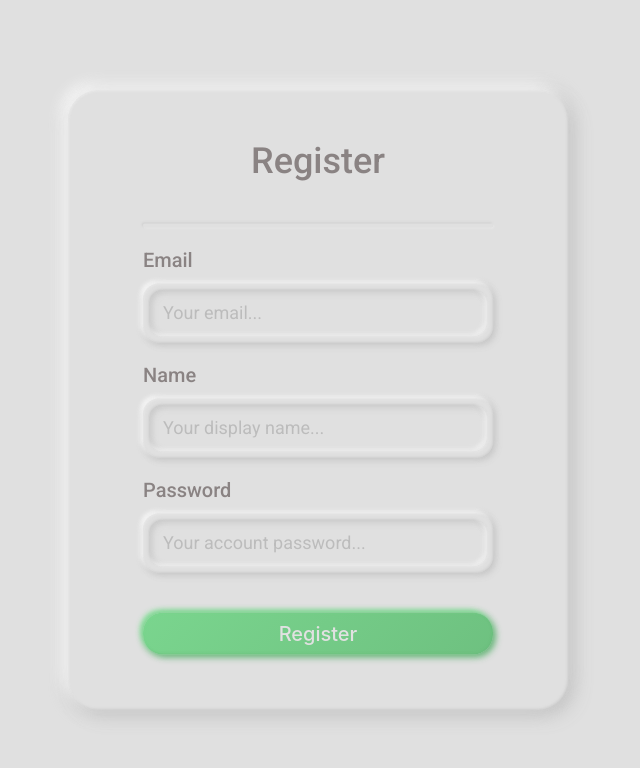
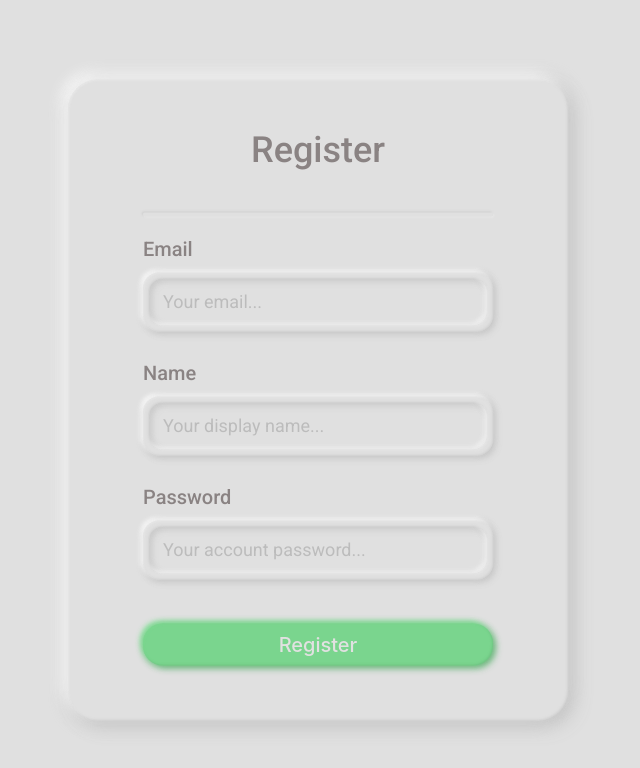
Before and after one commit to Prokopevs/Todo-desk, a React (Create React App) app: page /register in a window 1280 px wide. Shown: the top 768 px of the page, without its empty margins (322-962 px from the left). Built offline with nearby package versions, Linux system fonts and the light colour scheme.

Commit message:
add delete task logic in dnd

```diff
--- a/package.json
+++ b/package.json
@@ -29,6 +29,7 @@
     "react-beautiful-dnd": "^13.1.0",
     "react-css-modules": "^4.7.11",
     "react-dom": "^18.2.0",
+    "react-hook-form": "^7.34.0",
     "react-redux": "^8.0.2",
     "react-router-dom": "6",
     "react-scripts": "5.0.1",
--- a/src/App.tsx
+++ b/src/App.tsx
@@ -1,22 +1,29 @@
-import React from 'react';
-import DashBoard from './pages/DashBoard';
-import LoginForm from './pages/LoginForm'
-import { Routes, Route, Navigate } from 'react-router-dom'
-import RegisterForm from './pages/RegisterForm';
-import Errors from './pages/Errors';
-import { useAppSelector, useAppDispatch } from './hooks/redux'
-import { checkAuth, setAuth } from './Store/reducers/authorizationSlice';
-import Static from './pages/Static';
-import Home from './pages/Home';
+import React from "react";
+import DashBoard from "./pages/DashBoard";
+import LoginForm from "./pages/LoginForm"
+import { Routes, Route, Navigate } from "react-router-dom"
+import RegisterForm from "./pages/RegisterForm";
+import Errors from "./pages/Errors";
+import { useAppSelector, useAppDispatch } from "./hooks/redux"
+import { checkAuth, setAuth } from "./Store/reducers/authorizationSlice";
+import Static from "./pages/Static";
+import Home from "./pages/Home";
 
 const App = () => {
     const dispatch = useAppDispatch()
-    const user = useAppSelector(state => state.authorizationSlice)
-    const { isLoading, isAuth } = useAppSelector(state => state.authorizationSlice)
-    const [authorizationClick, setAuthorizationClick] = React.useState<boolean>(false)
+    const { isLoading } = useAppSelector(state => state.authorizationSlice)
+    const [loginClick, setloginClick] = React.useState<boolean>(false)
+    const [registerClick, setRegisterClick] = React.useState<boolean>(false)
+
+    const rememberMe = localStorage.getItem("rememberMe")
+    const token = localStorage.getItem("token")
+    const checkReboot = sessionStorage.getItem("checkReboot") // при перезагрузке в sessionStorage есть значение, из за этого токен не удаляется. Но если мы закроем вкладку sessionStorage умрет и при следующем входе код в if сможет выполниться
 
     React.useEffect(() => {
-        if (localStorage.getItem('token')) {
+        if(rememberMe === "false" && token && !checkReboot) {
+            localStorage.removeItem("token");
+        }
+        if (localStorage.getItem("token")) {
             dispatch(checkAuth())
         } else{
             dispatch(setAuth(false))
@@ -28,14 +35,14 @@ const App = () => {
     }
 
     return (
-        <div className='container'>
+        <div className="container">
             <Routes>
                 <Route path="/" element={<Home />} />
                 <Route path="/static" element={<Static />} />
                 <Route path="/dashboard" element={<DashBoard />} />
-                <Route path="/login" element={<LoginForm loginClick={authorizationClick} setloginClick={setAuthorizationClick}  />} />
-                <Route path="/register" element={<RegisterForm registerClick={authorizationClick} setRegisterClick={setAuthorizationClick}/>} />
-                <Route path='errors' element={<Errors />} />
+                <Route path="/login" element={<LoginForm loginClick={loginClick} setloginClick={setloginClick}  />} />
+                <Route path="/register" element={<RegisterForm registerClick={registerClick} setRegisterClick={setRegisterClick}/>} />
+                <Route path="errors" element={<Errors />} />
             </Routes>
         </div>
     );
--- a/src/components/ModalWindow.tsx
+++ b/src/components/ModalWindow.tsx
@@ -20,9 +20,11 @@ const ModalWindow: React.FC<IDesk> = ({ active, setActive }) => {
                         </div>
 
                         <p className="modalWindow__text-description">Priority</p>
-                        <button className="button__big">High</button>
+                        <button className="button__big button__big-mr-1">High</button>
 
-                        <button className="button__big button__big-green">Submit</button>
+                        <div className="block__line block__line-form"></div>
+
+                        <button className="button__big button__big-green button__big-mb">Submit</button>
                     </div>
 
                     <div className="close" onClick={() => setActive(false)}>
--- /dev/null
+++ b/src/models/ILoginForm.ts
@@ -0,0 +1,4 @@
+export interface ILoginForm {
+    loginClick: boolean
+    setloginClick: (...args: boolean[]) => void
+}
--- /dev/null
+++ b/src/models/IRegisterForm.ts
@@ -0,0 +1,4 @@
+export interface IRegisterForm {
+    registerClick: boolean
+    setRegisterClick: (...args: boolean[]) => void
+}
--- a/src/pages/LoginForm.tsx
+++ b/src/pages/LoginForm.tsx
@@ -1,21 +1,27 @@
 import React from "react"
+import { useForm, SubmitHandler } from "react-hook-form";
 import { NeuToggle } from "neumorphism-react"
-import { Link, useNavigate } from "react-router-dom"
+import { Link } from "react-router-dom"
+import { useAppDispatch, useAppSelector } from '../hooks/redux'
+import { login, setRememberMe } from '../Store/reducers/authorizationSlice'
+import { AuthRedirect } from "../helpers/AuthRedirect"
+import { ILoginForm } from "../models/ILoginForm";
 
-import { useAppDispatch, useAppSelector } from "../hooks/redux"
-import { login } from "../Store/reducers/authorizationSlice"
-import { AuthRedirect } from "../helpers/AuthRedirect"
+type Inputs = {
+    password: string,
+    email: string,
+  };
 
-const LoginForm = ({ loginClick, setloginClick }) => {
-    const [email, setEmail] = React.useState<string>("")
-    const [password, setPassword] = React.useState<string>("")
+const LoginForm: React.FC<ILoginForm> = ({ loginClick, setloginClick }) => {
+    const dispatch = useAppDispatch()
+    const {isAuth, rememberMe} = useAppSelector(state => state.authorizationSlice)
 
-    const dispatch = useAppDispatch()
-    const isAuth = useAppSelector((state) => state.authorizationSlice.isAuth)
-
-    const onClickLogin = (email, password) => {
-        dispatch(login(email, password))
+    const { register, handleSubmit, reset, formState: { errors } } = useForm<Inputs>({mode: "onBlur"});
+    const onSubmit: SubmitHandler<Inputs> = (data) => {
+        const { email, password } = data
+        dispatch(login(email, password, rememberMe))
         setloginClick(true)
+        reset()
     }
 
     AuthRedirect(loginClick, setloginClick)
@@ -27,44 +33,50 @@ const LoginForm = ({ loginClick, setloginClick }) => {
                     <p className="login__form_name text-center">Login</p>
                     <div className="block__line block__line-form"></div>
 
+                    <form onSubmit={handleSubmit(onSubmit)}>
                         <p className="login__form_data_name">Email</p>
-                    <div className="form__input_holder">
+                        <div className={errors?.email ? "form__input_holder error-holder" : "form__input_holder"}>
                             <input
                                 placeholder="Your email..."
                                 type="email"
-                            className="form__input"
-                            value={email}
-                            onChange={(e) => setEmail(e.target.value)}
+                                className={errors?.email ? "form__input error-input" : "form__input"}
+                                autoComplete="off"
+                                {...register("email",
+                                 { required: "cannot be empty" })}
                             ></input>
                         </div>
+
+                        <div className="error__message">
+                            {errors?.email && <p className="error__message_text">{errors?.email?.message}</p>}
+                        </div>
+
                         <p className="login__form_data_name">Password</p>
-                    <div className="form__input_holder">
+                        <div className={errors?.password ? "form__input_holder error-holder" : "form__input_holder"}>
                             <input
                                 placeholder="Your account password..."
                                 type="password"
-                            className="form__input"
-                            value={password}
-                            onChange={(e) => setPassword(e.target.value)}
+                                className={errors?.password ? "form__input error-input" : "form__input"}
+                                {...register("password",
+                                 { required: "cannot be empty" })}
                             ></input>
+                        </div>
+
+                        <div className="error__message">
+                            {errors?.password && <p className="error__message_text">{errors?.password?.message}</p>}
                         </div>
 
                         <div className="login__form_remember">
                             <NeuToggle
                                 size="small"
-                            onChange={(value) =>
-                                console.log("new toggle value : ", value)
-                            }
+                                onChange={(value) => dispatch(setRememberMe(value))}
                             />
                             <p className="login__form_remember_text">Remember me</p>
                         </div>
 
-                    <button
-                        className="button__big button__big-green button__big-green-mr"
-                        onClick={() => onClickLogin(email, password)}
-                    >
+                        <button type="submit" className="button__big button__big-green">
                             Login
                         </button>
-
+                    </form>
                     <p className="login__form_new">New user?</p>
                     <p className="login__form_new login__form_new-mb">
                         You can create you account{" "}
--- a/src/pages/RegisterForm.tsx
+++ b/src/pages/RegisterForm.tsx
@@ -1,19 +1,27 @@
 import React from "react"
-import { registration } from "../Store/reducers/authorizationSlice"
-import { useAppSelector, useAppDispatch } from "../hooks/redux"
+import { useForm, SubmitHandler } from "react-hook-form";
+import { registration } from '../Store/reducers/authorizationSlice'
+import { useAppSelector, useAppDispatch } from '../hooks/redux'
 import { AuthRedirect } from "../helpers/AuthRedirect"
+import { IRegisterForm } from "../models/IRegisterForm"
 
-const RegisterForm = ({ registerClick, setRegisterClick }) => {
-    const [email, setEmail] = React.useState<string>("")
-    const [name, setName] = React.useState<string>("")
-    const [password, setPassword] = React.useState<string>("")
-    const isAuth = useAppSelector((state) => state.authorizationSlice.isAuth)
 
+type Inputs = {
+    name: string,
+    email: string,
+    password: string,
+};
+
+const RegisterForm: React.FC<IRegisterForm> =({ registerClick, setRegisterClick }) => {
+    const isAuth = useAppSelector(state => state.authorizationSlice.isAuth)
     const dispatch = useAppDispatch()
 
-    const onClickRegister = (email, name, password) => {
+    const { register, handleSubmit, reset, formState: { errors } } = useForm<Inputs>({mode: "onBlur"});
+    const onSubmit: SubmitHandler<Inputs> = (data) => {
+        const { email, name, password } = data
         dispatch(registration(email, name, password))
         setRegisterClick(true)
+        reset()
     }
 
     AuthRedirect(registerClick, setRegisterClick)
@@ -25,43 +33,66 @@ const RegisterForm = ({ registerClick, setRegisterClick }) => {
                     <p className="register__form_name text-center">Register</p>
                     <div className="block__line block__line-form"></div>
 
+                    <form onSubmit={handleSubmit(onSubmit)}>
                         <p className="login__form_data_name">Email</p>
-                    <div className="form__input_holder">
+                        <div className={errors?.email ? "form__input_holder error-holder" : "form__input_holder"}>
                             <input
                                 placeholder="Your email..."
                                 type="email"
-                            className="form__input"
-                            value={email}
-                            onChange={(e) => setEmail(e.target.value)}
+                                className={errors?.email ? "form__input error-input" : "form__input"}
+                                autoComplete="off"
+                                {...register("email",
+                                 { required: "cannot be empty" })}
                             ></input>
                         </div>
+                        <div className="error__message">
+                            {errors?.email && <p className="error__message_text">{errors?.email?.message}</p>}
+                        </div>
+
                         <p className="login__form_data_name">Name</p>
-                    <div className="form__input_holder">
+                        <div className={errors?.name ? "form__input_holder error-holder" : "form__input_holder"}>
                             <input
                                 placeholder="Your display name..."
                                 type="text"
-                            className="form__input"
-                            value={name}
-                            onChange={(e) => setName(e.target.value)}
+                                className={errors?.name ? "form__input error-input" : "form__input"}
+                                autoComplete="off"
+                                {...register("name",
+                                 { required: "cannot be empty" })}
                             ></input>
                         </div>
+                        <div className="error__message">
+                            {errors?.name && <p className="error__message_text">{errors?.name?.message}</p>}
+                        </div>
+
                         <p className="login__form_data_name">Password</p>
-                    <div className="form__input_holder">
+                        <div className={errors?.password ? "form__input_holder error-holder" : "form__input_holder"}>
                             <input
                                 placeholder="Your account password..."
                                 type="text"
-                            className="form__input"
-                            value={password}
-                            onChange={(e) => setPassword(e.target.value)}
+                                className={errors?.password ? "form__input error-input" : "form__input"}
+                                autoComplete="off"
+                                {...register("password",
+                                    {required: "cannot be empty",
+                                    minLength: {
+                                        value: 8,
+                                        message: "must be at least 8 characters"
+                                    },
+                                    validate: {
+                                        hasSpecialChar: (value) => /[^a-zA-Z0-9]/.test(value) || "Must have special chars",
+                                        hasNumbers: (value) => /[0-9]/.test(value) || "Must have at least one number",
+                                        hasCapitalLetter: (value) => /[A-Z]/.test(value) || "Must have at least one capital letter",
+                                    },
+                                })}
                             ></input>
                         </div>
+                        <div className="error__message">
+                            {errors?.password && <p className="error__message_text">{errors?.password?.message}</p>}
+                        </div>
 
-                    <button
-                        className="button__big button__big-green button__big-green-mr button__big-green-register"
-                        onClick={() => onClickRegister(email, name, password)}
-                    >
+                        <button type="submit" className="button__big button__big-green button__big-green-register">
                             Register
-                    </button>
+                        </button >
+                    </form>
                 </div>
             </div>
         )
--- a/src/scss/components/_loginForm.scss
+++ b/src/scss/components/_loginForm.scss
@@ -52,7 +52,12 @@
     border-radius: 16px;
 
     padding: 6px;
-    margin: 0 0 15px 0;
+    margin: 0 0 8px 0;
+}
+
+.form__input_holder.error-holder {
+    background: #EC7676;
+    box-shadow: -3px 3px 4px rgba(212, 106, 106, 0.2), 3px -3px 4px rgba(212, 106, 106, 0.2), -3px -3px 4px rgba(255, 130, 130, 0.9), 3px 3px 6px rgba(212, 106, 106, 0.9), inset 1px 1px 2px rgba(255, 130, 130, 0.3), inset -1px -1px 2px rgba(212, 106, 106, 0.5);
 }
 
 .form__input {
@@ -72,7 +77,24 @@
 
     padding: 9px 14px 11px 14px;
     font-size: 18px;
-    color: #8A8383;
+    color: #918f8f;
+}
+
+.form__input.error-input {
+    background: #EC7676;
+    box-shadow: 1px 1px 2px rgba(255, 130, 130, 0.3), -1px -1px 2px rgba(212, 106, 106, 0.5), inset -3px 3px 4px rgba(212, 106, 106, 0.2), inset 3px -3px 4px rgba(212, 106, 106, 0.2), inset -3px -3px 4px rgba(255, 130, 130, 0.9), inset 3px 3px 6px rgba(212, 106, 106, 0.9);
+    color: #ebe9e9;
+}
+
+.error__message {
+    display: flex;
+    justify-content: flex-end;
+    height: 1px;
+}
+
+.error__message_text {
+    color: #EC7676;
+    font-size: 15px;
 }
 
 .form__input-textarea {
@@ -102,6 +124,7 @@
 .login__form_remember {
     display: flex;
     align-items: center;
+    margin-top: 9px;
 }
 
 /*----toggle_noActive---- */
@@ -204,6 +227,7 @@
     font-weight: 400;
 }
 
+
 /*-----placeholder----- */
 ::-webkit-input-placeholder {
     opacity: 1;
@@ -213,6 +237,10 @@
 
     font-family: 'Roboto', sans-serif;
     font-weight: 400;
+}
+
+.error-input::-webkit-input-placeholder {
+    color: #ebe9e9;
 }
 
 ::-moz-placeholder {
@@ -225,6 +253,10 @@
     font-weight: 400;
 }
 
+.error-input::-moz-placeholder {
+    color: #ebe9e9;
+}
+
 :-moz-placeholder {
     opacity: 1;
     transition: opacity 0.3s ease;
@@ -235,6 +267,10 @@
     font-weight: 400;
 }
 
+.error-input:-moz-placeholder {
+    color: #ebe9e9;;
+}
+
 :-ms-input-placeholder {
     opacity: 1;
     transition: opacity 0.3s ease;
@@ -243,6 +279,10 @@
 
     font-family: 'Roboto', sans-serif;
     font-weight: 400;
+}
+
+.error-input:-ms-input-placeholder {
+    color: #ebe9e9;
 }
 
 :focus::-webkit-input-placeholder {
--- a/src/scss/components/_modalWindow.scss
+++ b/src/scss/components/_modalWindow.scss
@@ -49,7 +49,7 @@
 .button__big {
     width: 100%;
     height: 42px;
-    background: linear-gradient(135deg, #FF9292 0%, #EA8484 100%);
+    background-color: #FF9292;
     box-shadow: -2px 2px 5px rgba(221, 125, 125, 0.2), 2px -2px 5px rgba(221, 125, 125, 0.2), -2px -2px 5px rgba(255, 153, 153, 0.9), 2px 2px 6px rgba(221, 125, 125, 0.9), inset 1px 1px 2px rgba(255, 153, 153, 0.3), inset -1px -1px 2px rgba(221, 125, 125, 0.5);
     border-radius: 20px;
     border: none;
@@ -60,16 +60,30 @@
     color: #E1E1E1;
 
     position: relative;
+    transition: background-color .1s linear;
+
+    &:hover {
+        background-color: #ed8787;
+    }
 }
 
 .button__big-green {
-    background: linear-gradient(135deg, #7AD58E 0%, #6EC180 100%);
+    background-color: #7AD58E ;
     box-shadow: -3px 3px 5px rgba(104, 183, 122, 0.2), 3px -3px 5px rgba(104, 183, 122, 0.2), -3px -3px 5px rgba(128, 223, 149, 0.9), 3px 3px 6px rgba(104, 183, 122, 0.9), inset 1px 1px 2px rgba(128, 223, 149, 0.3), inset -1px -1px 2px rgba(104, 183, 122, 0.5);
-    margin: 45px 0;
+    margin: 25px 0;
+    transition: background-color .1s linear;
+
+    &:hover {
+        background-color: #76ca88;
+    }
 }
 
-.button__big-green-mr {
-    margin: 25px 0;
+.button__big-mr-1 {
+    margin: 10px 0 25px;
+}
+
+.button__big-mb {
+    margin-bottom: 35px;
 }
 
 .close {
--- a/src/scss/components/_registerForm.scss
+++ b/src/scss/components/_registerForm.scss
@@ -9,5 +9,5 @@
 }
 
 .button__big-green-register {
-    margin: 25px 0 55px 0;
+    margin: 35px 0 55px 0;
 }
```
Also changed, not shown: src/Store/reducers/authorizationSlice.ts (+9 -2 lines), src/components/Login.tsx (+7 -6 lines), 1 other file (tests, documents, lock files or other folders). Lines whose indentation alone changed are shown as unchanged.
